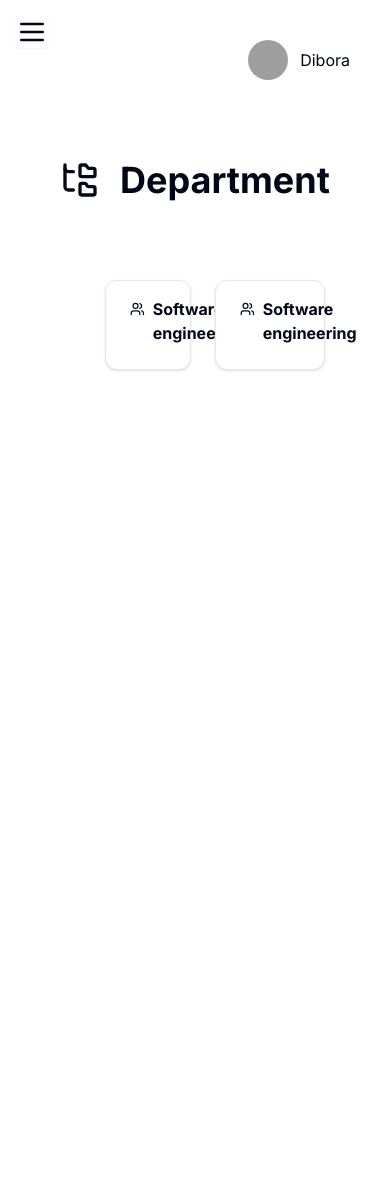
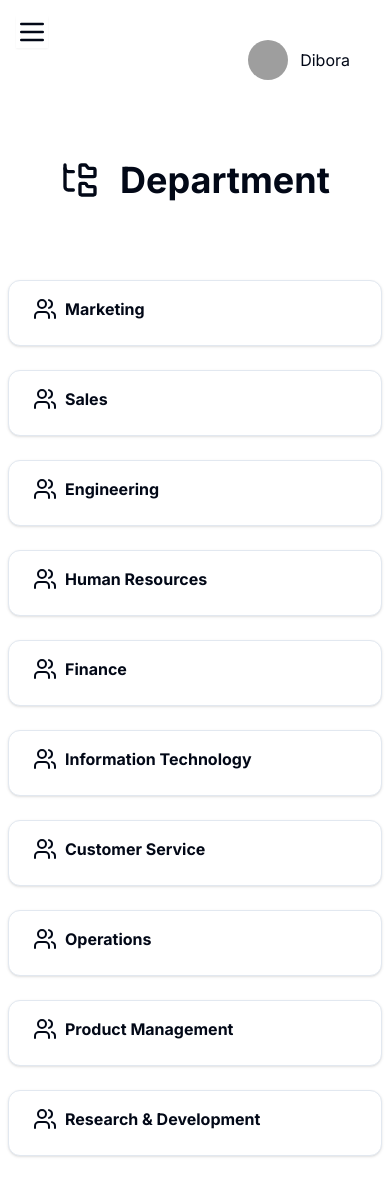
Before and after one commit to Son-OfAnton/custom-ed, a Next.js app: page /admin/department in a window 390 px wide. Before the commit the page ends 844 px from the top, so only its background shows below. Built offline with nearby package versions, Linux system fonts and the light colour scheme; grey boxes are pictures that could not be loaded.

Commit message:
fix: make department page responsive

```diff
--- a/src/app/(users)/admin/department/page.tsx
+++ b/src/app/(users)/admin/department/page.tsx
@@ -1,34 +1,48 @@
-import React from 'react';
+import React from 'react'
+
+import { Department } from '@/types/admin'
+import { FolderTree } from 'lucide-react'
+
+import AdminCard from '@/components/AdminCard'
 import { Avatar, AvatarFallback, AvatarImage } from '@/components/ui/avatar'
-import { FolderTree } from 'lucide-react';
-import AdminCard from '@/components/AdminCard';
+
+const departments: Department[] = [
+	{ name: 'Marketing' },
+	{ name: 'Sales' },
+	{ name: 'Engineering' },
+	{ name: 'Human Resources' },
+	{ name: 'Finance' },
+	{ name: 'Information Technology' },
+	{ name: 'Customer Service' },
+	{ name: 'Operations' },
+	{ name: 'Product Management' },
+	{ name: 'Research & Development' },
+]
+
 const Page = () => {
 	return (
 		<div>
 			<div className='flex items-center space-x-3 justify-end pr-10 pt-10'>
 				<Avatar>
-      <AvatarImage src="https://github.com/shadcn.png" alt="@shadcn" />
+					<AvatarImage src='https://github.com/shadcn.png' alt='@shadcn' />
 					<AvatarFallback>CN</AvatarFallback>
 				</Avatar>
 				<div> Dibora</div>
 			</div>
 			<div className='flex items-center justify-center space-x-5 font-bold my-20'>
-            <FolderTree className="w-10 h-10"/>
+				<FolderTree className='w-10 h-10' />
 				<span className='text-4xl'>Department</span>
 			</div>
-            <div className='mx-auto w-8/12 pl-10'>
-            <div className="grid grid-cols-12">
-            <div className="col-span-6 mr-6">
-            <AdminCard/>
+			<div className='mx-auto md:w-11/12 md:pl-56'>
+				<div className='grid grid-cols-12'>
+					{departments.map((department, index) => (
+						<div key={index} className='md:col-span-6 col-span-12 md:mr-6 md:ml-0 mx-2 mb-6'>
+							<AdminCard name={department.name} />
 						</div>
-            <div className="col-span-6 ">
-            <AdminCard/>
+					))}
 				</div>
 			</div>
 		</div>
-        </div>
-
-
 	)
 }
 
--- a/src/components/AdminCard.tsx
+++ b/src/components/AdminCard.tsx
@@ -1,13 +1,16 @@
 import React from 'react'
 import { Users } from 'lucide-react'
 import { Card, CardContent } from './ui/card'
-const AdminCard = () => {
+interface props {
+     name: string;
+}
+const AdminCard = ({name}:props) => {
   return (
     <div>
       <Card className='flex items-center  font-bold pt-4'>
         <CardContent className='flex space-x-2'>
                 <Users />
-                <span>Software engineering</span>
+                <span>{name}</span>
         </CardContent>
 
 
--- /dev/null
+++ b/src/types/admin.ts
@@ -0,0 +1,3 @@
+export interface Department {
+  name: string;
+}
```
Lines whose indentation alone changed are shown as unchanged.
